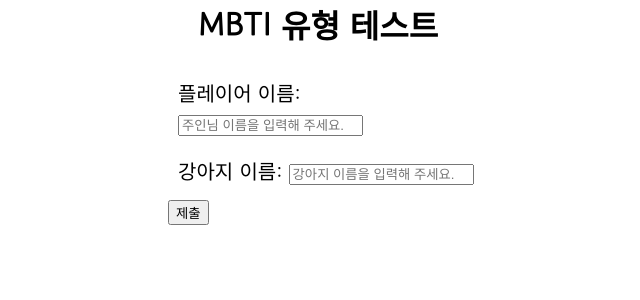
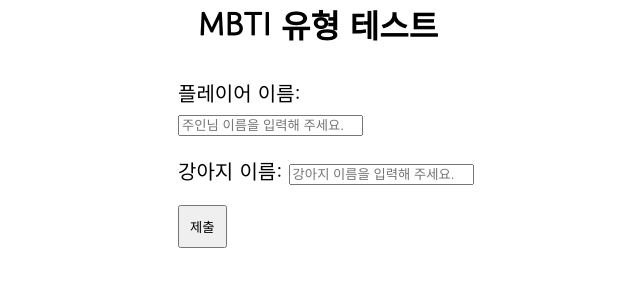
Before and after one commit to k391160334/web-frontend-practice, a Flask app: page / in a window 1280 px wide. Shown: the part 145-445 px from the top of the page, without its empty margins (322-962 px from the left). Run offline with Flask 2, Linux system fonts and the light colour scheme.

Commit message:
style.css

```diff
--- a/static/css/style.css
+++ b/static/css/style.css
@@ -18,12 +18,12 @@
     padding: 10px;
 }
 
-.submitDiv_margin {
+.submitDiv {
     margin:auto;
     font-family: 'Gowun Dodum', sans-serif;
 }
 
-.submitDiv_margin > button {
+.submitDiv > button {
     margin: 10px;
     padding: 10px;
 }
```
